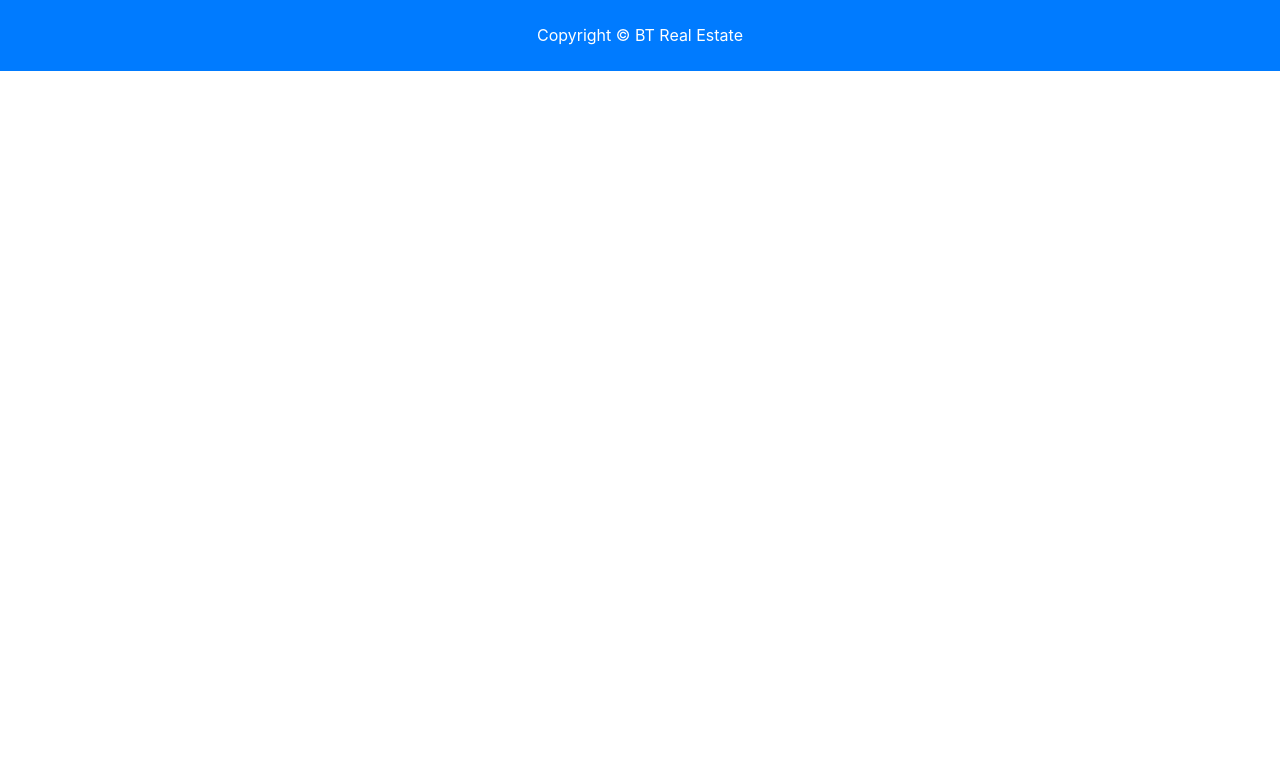
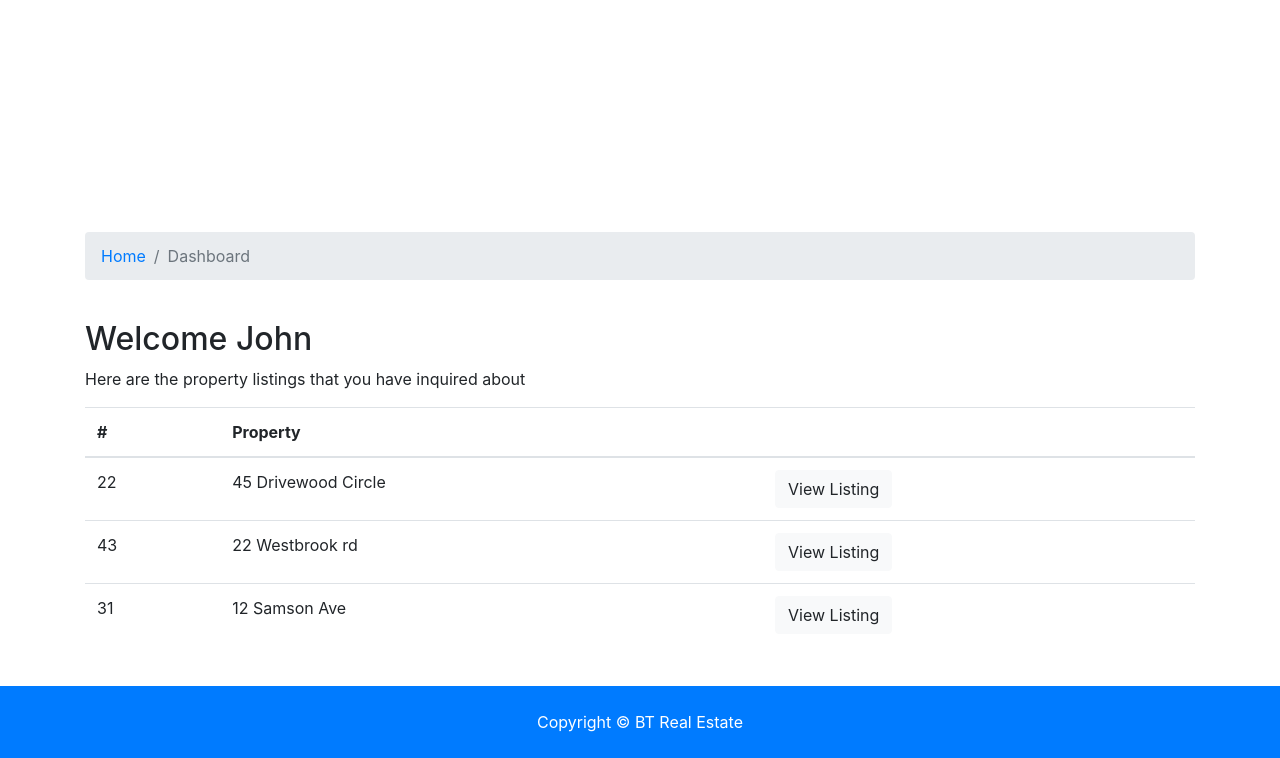
Before and after one commit to Bishal44/Real_State_django_project, a Django app: page /accounts/dashboard in a window 1280 px wide. Shown: the part 383-1141 px from the top of the page. Before the commit the page ends 454 px from the top, so only its background shows below. Run offline with Django 3.2, Linux system fonts and the light colour scheme; some libraries are stand-ins or nearby versions; grey boxes are pictures that could not be loaded.

Commit message:
auth is fully done with no defect

```diff
--- a/accounts/views.py
+++ b/accounts/views.py
@@ -1,21 +1,63 @@
 from django.shortcuts import render,redirect
-from django.contrib import messages
+from django.contrib import messages, auth
+from django.contrib.auth.models import User # to check username email already exit or not
 
 # Create your views here.
 def login(request):
     if request.method == 'POST':
-        pass
-     #register user
+        username=request.POST['username']
+        password = request.POST['password']
+
+        user= auth.authenticate(username=username,password=password)
+
+        if user is not None:
+            auth.login(request,user)
+            messages.success(request,'You are now login ')
+            return redirect('dashboard')
+        else:
+            messages.error(request,'Invalid user')
+            return redirect('login')
     else:
         return render(request,'accounts/login.html')
 
 def register(request):
     if request.method == 'POST':
-        messages.error(request,'Testing error message')
-        return redirect('register')
+        # get form values
+        first_name = request.POST['first_name']
+        last_name = request.POST['last_name']
+        username = request.POST['username']
+        email = request.POST['email']
+        password = request.POST['password']
+        password2 = request.POST['password2']
+
+        # check password
+        if password == password2:
+          #check username
+            if User.objects.filter(username=username).exists():
+                messages.error(request,'That username is already taken')
+                return redirect('register')
+            else:
+                if User.objects.filter(email=email).exists():
+                    messages.error(request, 'This email is being used.')
+                    return redirect('register')
+                else:
+                    user=User.objects.create_user(username=username,
+                                                  password=password,first_name=first_name,
+                                                  last_name=last_name,email=email)
+                    # #login after registration
+                    # auth.login(request,user)
+                    # messages.success(request,'You are now login')
+                    # return  redirect('index')
+                    user.save()
+                    messages.success(request,'You are registered and can log in')
+                    return redirect('login')
+
+        else:
+            messages.error(request,'Password do not match')
+            return redirect('register')
+
     else:
         return render(request,'accounts/register.html')
-
 
 def logout(request):
     return redirect('index')
--- a/templates/accounts/dashboard.html
+++ b/templates/accounts/dashboard.html
@@ -1,3 +1,72 @@
 {% extends 'base.html' %}
 {% block content %}
+    <section id="showcase-inner" class="py-5 text-white">
+    <div class="container">
+      <div class="row text-center">
+        <div class="col-md-12">
+          <h1 class="display-4">User Dashboard</h1>
+          <p class="lead">Manage your BT Real Estate account</p>
+        </div>
+      </div>
+    </div>
+  </section>
+
+  <!-- Breadcrumb -->
+  <section id="bc" class="mt-3">
+    <div class="container">
+      <nav aria-label="breadcrumb">
+        <ol class="breadcrumb">
+          <li class="breadcrumb-item">
+            <a href="{% url 'index' %}">
+              <i class="fas fa-home"></i> Home</a>
+          </li>
+          <li class="breadcrumb-item active"> Dashboard</li>
+        </ol>
+      </nav>
+    </div>
+  </section>
+
+  <section id="dashboard" class="py-4">
+    <div class="container">
+      <div class="row">
+        <div class="col-md-12">
+          <h2>Welcome John</h2>
+          <p>Here are the property listings that you have inquired about</p>
+          <table class="table">
+            <thead>
+              <tr>
+                <th scope="col">#</th>
+                <th scope="col">Property</th>
+                <th></th>
+              </tr>
+            </thead>
+            <tbody>
+              <tr>
+                <td>22</td>
+                <td>45 Drivewood Circle</td>
+                <td>
+                  <a class="btn btn-light" href="#">View Listing</a>
+                </td>
+              </tr>
+              <tr>
+                <td>43</td>
+                <td>22 Westbrook rd</td>
+                <td>
+                  <a class="btn btn-light" href="#">View Listing</a>
+                </td>
+              </tr>
+              <tr>
+                <td>31</td>
+                <td>12 Samson Ave</td>
+                <td>
+                  <a class="btn btn-light" href="#">View Listing</a>
+                </td>
+              </tr>
+            </tbody>
+          </table>
+        </div>
+      </div>
+    </div>
+  </section>
+
 {% endblock %}
--- a/templates/pages/index.html
+++ b/templates/pages/index.html
@@ -67,6 +67,8 @@
     </div>
   </section>
 
+    <!--Alerts-->
+    {% include 'partials/_alerts.html' %}
   <!-- Listings -->
   <section id="listings" class="py-5">
     <div class="container">
```
